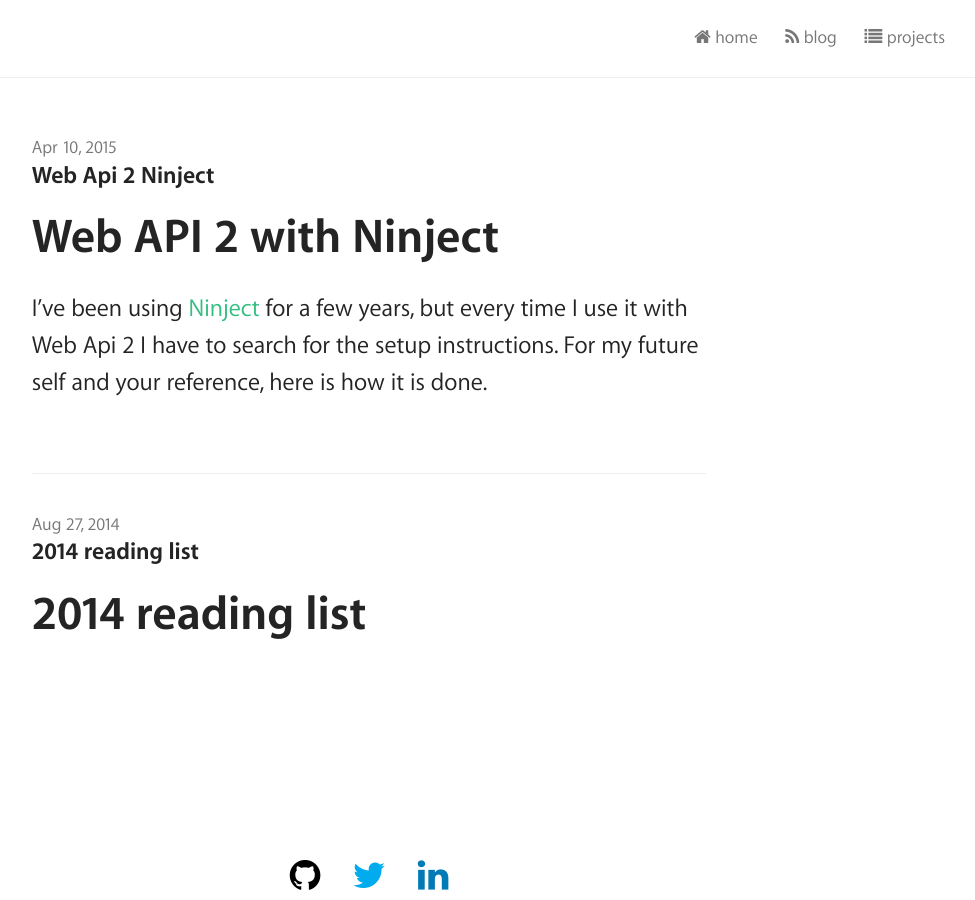
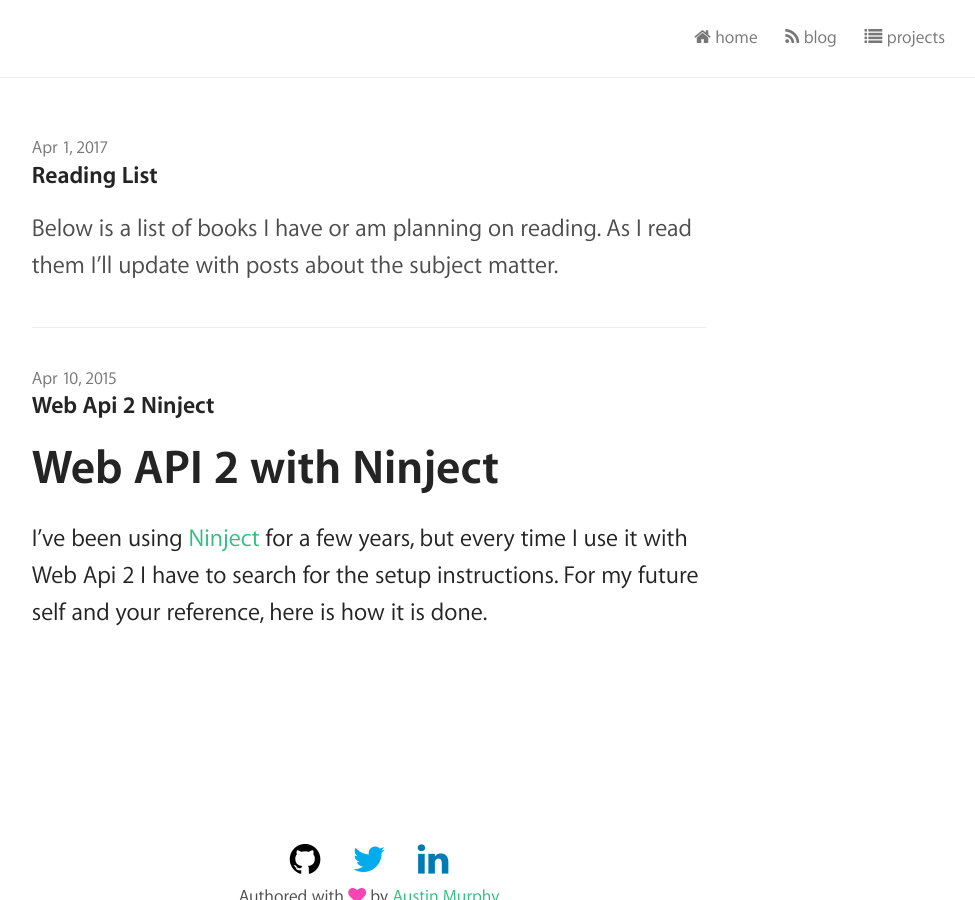
Before and after one commit to ausmurp/ausmurp.github.io, a Jekyll site: the page built from blog/index.html, in a window 1280 px wide. Shown: the whole page, without its empty margins (271-1246 px from the left). Built offline with Jekyll 4.4.1, drawn with Linux system fonts in a browser that asks for light colours; nearby versions of some CDN libraries; a style sheet for code colours, icons or effects is not loaded; some of the changed lines change nothing that is shown.

Commit message:
Update 2014-08-27-2014-reading-list.md

```diff
--- a/blog/_posts/2014-08-27-2014-reading-list.md
+++ b/blog/_posts/2014-08-27-2014-reading-list.md
@@ -1,30 +1,49 @@
 ---
 layout:     post-hero
-title:      "2014 reading list"
-date:       2014-08-27
+title:      "Reading List"
+date:       2017-04-01
 categories: blog
 cover:      reading1.jpg
-permalink:  /blog/2014-reading-list
+permalink:  /blog/Reading-list
 published:  true
 ---
-# 2014 reading list
+Below is a list of books I have or am planning on reading. As I read them I'll update with posts about the subject matter.
+
+If you have recommendations or any comments please let me know [@ausmurp](https://twitter.com/ausmurp)
+
 
 ## [Apprenticeship Patterns: Guidance for the Aspiring Software Craftsman](http://shop.oreilly.com/product/9780596518387.do)
 by Dave Hoover [@davehoover](https://twitter.com/davehoover)
 and Adewale Oshineye [@ade_oshineye](https://twitter.com/ade_oshineye)
 
-This is a good read for anyone who wants to improve professionally. It's a **guide** of patterns and actions that should be like a reference to look back at along our *journey*, some are more difficult than others to forget. Today I'm following one of the given patterns by keeping an open and updated reading list.
-
 ## [Software Craftsmanship](https://leanpub.com/socra)
 by Sandro Mancuso [@sandromancuso](https://twitter.com/sandromancuso)
 
-What is Software Craftsmanship? Is it trying to replace Agile? How can I encourage my team to follow eXtreme Programming (XP) and become better professionals? All those questions are answered in the book. The author also talks about finding partnership from the developer' perspective, and recruiting from the company's perspective. It's a great read for developers and managers of companies that want people who really give value.
+## [Understanding the four rules of simple design](https://leanpub.com/4rulesofsimpledesign)
+by Corey Haynes [@coreyhaines](https://twitter.com/coreyhaines)
 
-## Here's the rest..
-* [Understanding the 4 Rules of Simple Design](https://leanpub.com/4rulesofsimpledesign) by Corey Haines [@coreyhaines](https://twitter.com/coreyhaines)
-* [Hacking your education](http://www.amazon.com/Hacking-Your-Education-Lectures-Thousands/dp/0399159967) by Dale J. Stephens [@DaleJStephens](https://twitter.com/DaleJStephens)
-* [The Pragmatic Programmer](http://www.amazon.com/The-Pragmatic-Programmer-Journeyman-Master/dp/020161622X) by Andrew Hunt [@PragmaticAndy](https://twitter.com/PragmaticAndy) and David Thomas [@pragdave](https://twitter.com/pragdave)
-* [Software Architecture for Developers](https://leanpub.com/software-architecture-for-developers) by Simon Brown [@simonbrown](https://twitter.com/simonbrown)
-* [Nine Algorithms that Changed the Future](http://www.amazon.com/Nine-Algorithms-That-Changed-Future/dp/0691158193) by John McCormick
+## [Hacking your education](http://www.amazon.com/Hacking-Your-Education-Lectures-Thousands/dp/0399159967)
+by Dale J. Stephens [@DaleJStephens](https://twitter.com/DaleJStephens)
 
-If you have recommendations or any comments please let me know [@ausmurp](https://twitter.com/ausmurp)
+## [How Google Works](http://www.amazon.es/How-Google-Works-Eric-Schmidt/dp/1455582344)
+by Eric Schmidt [@ericschmidt](https://twitter.com/ericschmidt)
+and Jonathan Rosenberg [@jjrosenberg](https://twitter.com/jjrosenberg)
+
+## [The Pragmatic Programmer](http://www.amazon.com/The-Pragmatic-Programmer-Journeyman-Master/dp/020161622X)
+by Andrew Hunt [@PragmaticAndy](https://twitter.com/PragmaticAndy)
+and Dave Thomas [@pragdave](https://twitter.com/pragdave)
+
+## [Effective Ruby](http://www.effectiveruby.com/)
+by Peter J. Jones [@contextualdev](https://twitter.com/contextualdev)
+
+## [Nine Algorithms that Changed the Future](http://www.amazon.com/Nine-Algorithms-That-Changed-Future/dp/0691158193)
+by John MacCormick
+
+## [Software Architecture for Developers](https://leanpub.com/software-architecture-for-developers)
+by Simon Brown [@simonbrown](https://twitter.com/simonbrown)
+
+## [Design Patterns. Elements of Reusable OO Software](http://www.amazon.es/Design-Patterns-Elements-Reusable-Object-Oriented/dp/0201633612)
+by [The Gang of Four](http://en.wikipedia.org/wiki/Design_Patterns)
+
+## [Hardboiled Web Design](http://www.fivesimplesteps.com/products/hardboiled-web-design)
+by Andy Clarke [@malarkey](https://twitter.com/malarkey)
```
